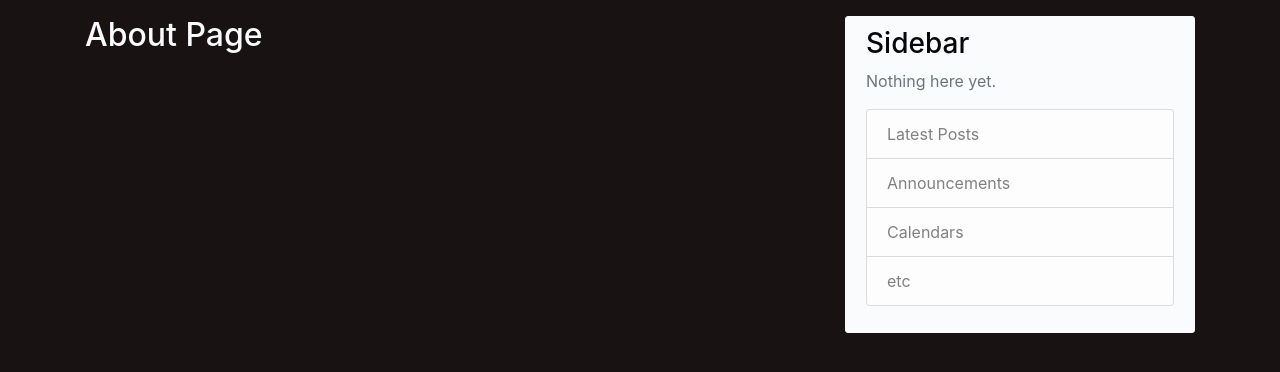
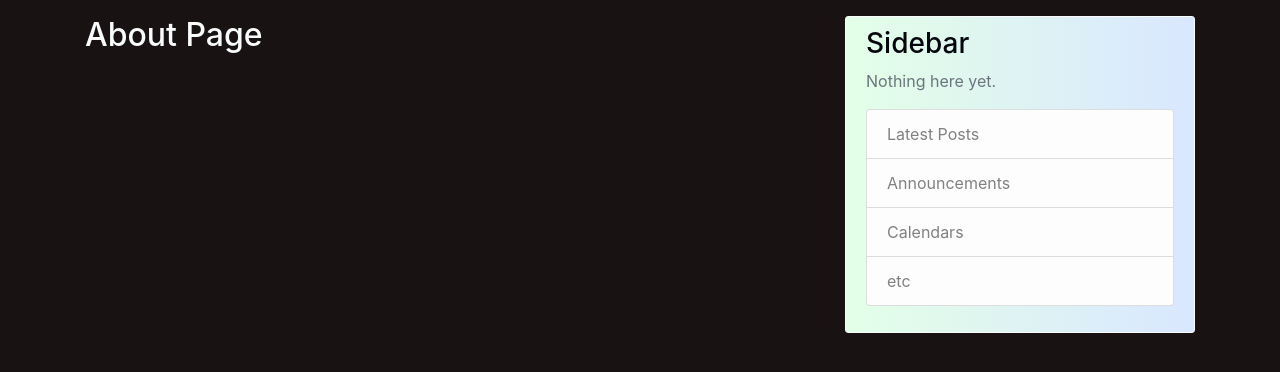
Before and after one commit to Ekimerton/Douh, a Flask app: page /lol in a window 1280 px wide. Shown: the part 64-436 px from the top of the page. Run offline with Flask 2, Linux system fonts and the light colour scheme; some libraries are stand-ins or nearby versions.

Commit message:
new card background

```diff
--- a/Driver/static/main.css
+++ b/Driver/static/main.css
@@ -46,7 +46,7 @@ a:hover, .site-header .navbar-nav .nav-link:hover, .article-metadata a:hover {
 }
 
 .content-section {
-  background: #f9fbfd;
+  background: linear-gradient(90deg, #e3ffe7 0%, #d9e7ff 100%);;
   padding: 10px 20px;
   border: 1px solid #f9fbfd;
   border-radius: 3px;
```
